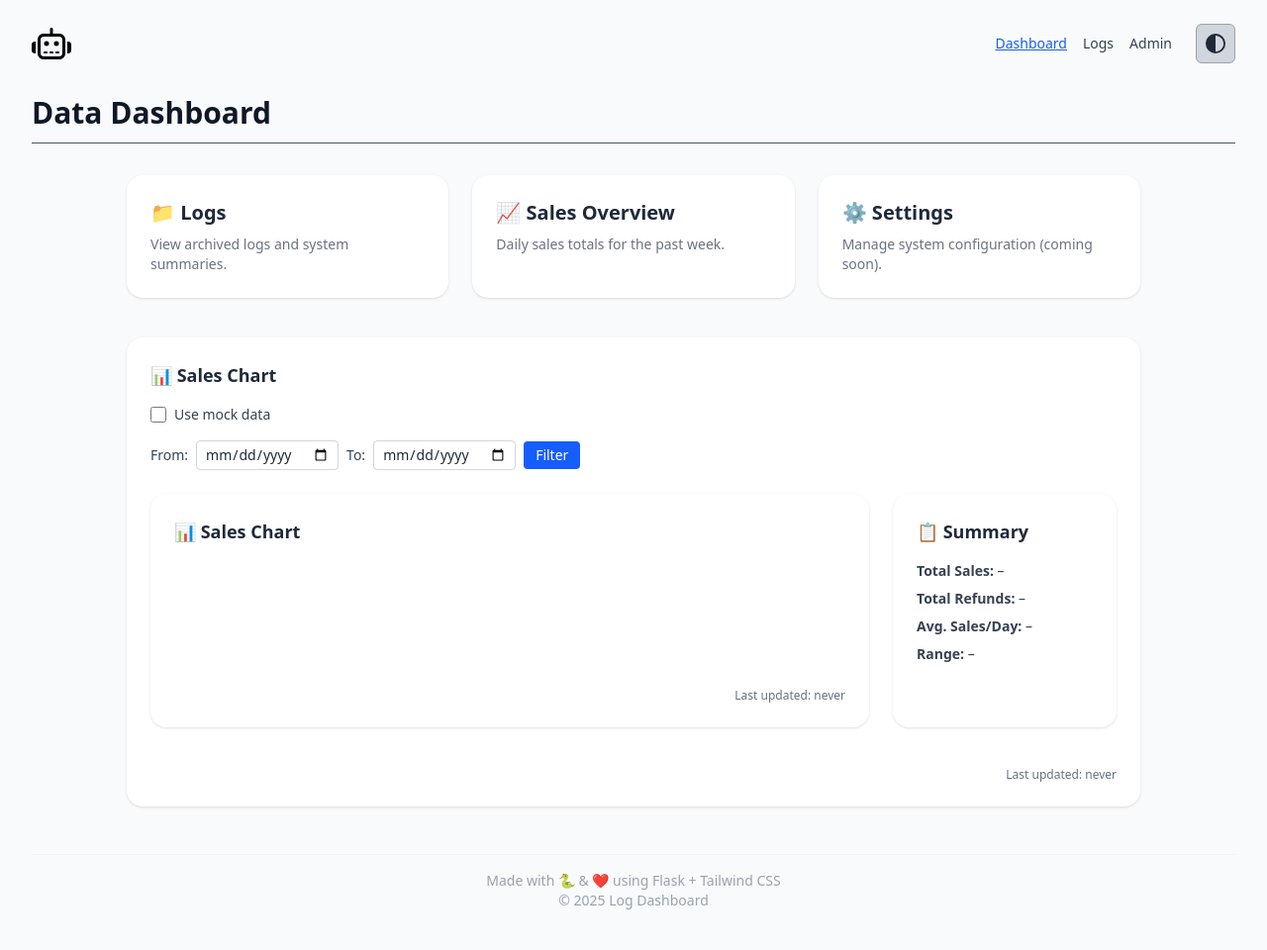
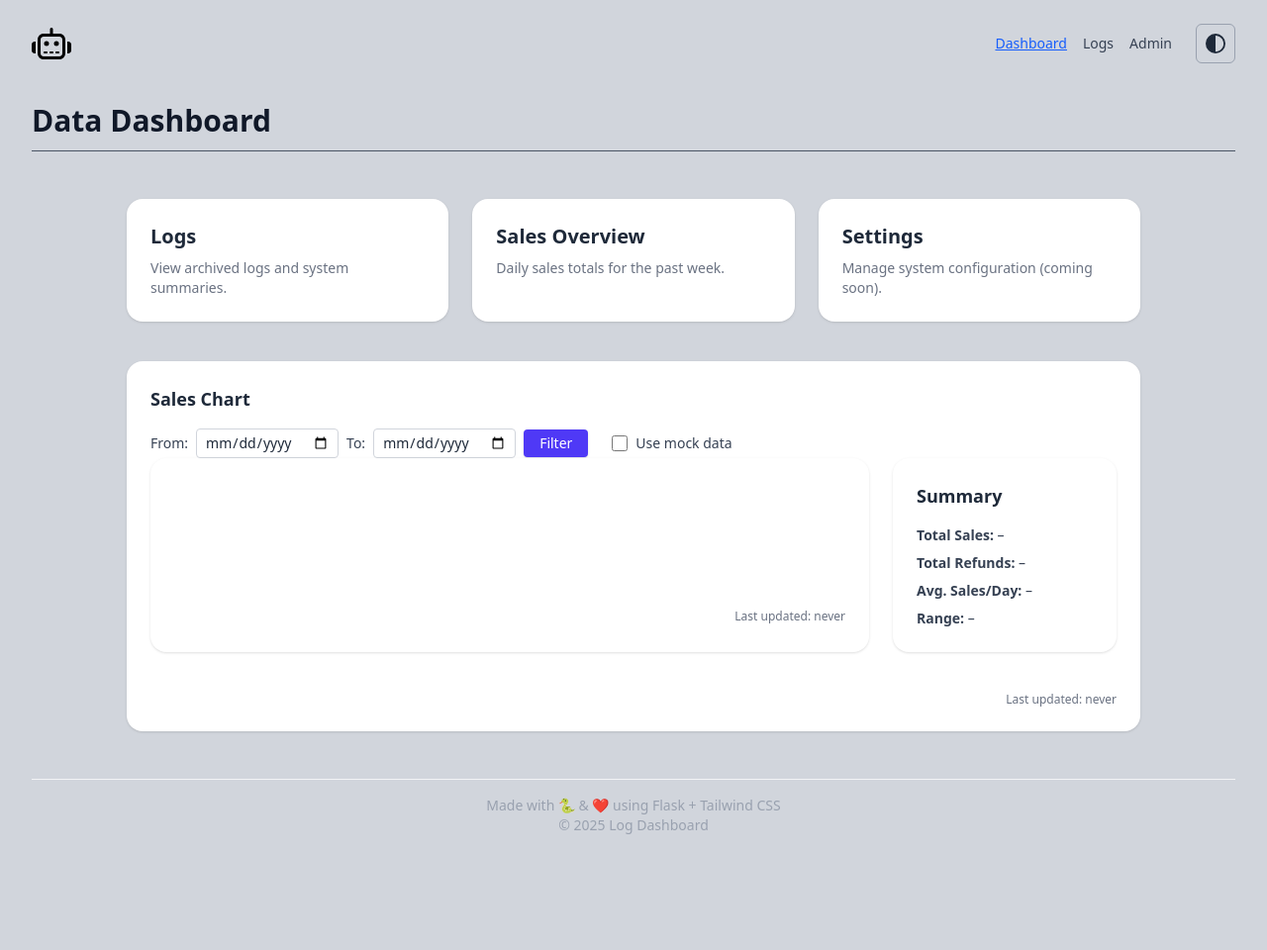
Before and after one commit to vaughn-taylor/python-playground, a Flask app: page / in a window 1280 px wide. Shown: the whole page at 99% size. After the commit the page ends 843 px from the top, so only its background shows below. Run offline with Flask 3, Linux system fonts and the light colour scheme; style sheets or scripts are compiled from the project's sources.

Commit message:
styling
Still needs more, but less distracting

```diff
--- a/src/backend/templates/components/navbar.html
+++ b/src/backend/templates/components/navbar.html
@@ -78,6 +78,6 @@ text-blue-600 dark:text-blue-400 underline{% endif %}">Admin</a>
     </script>
 </header>
 
-<h1 class="mt-8 mb-8 pb-3 text-3xl font-bold text-gray-900 dark:text-white border-b border-gray-600">
+<h1 class="mt-10 mb-12 pb-3 text-3xl font-bold text-gray-900 dark:text-white border-b border-gray-600">
     {{ page_title | default("Data Dashboard") }}
 </h1>
--- a/src/backend/templates/frontend/archive.html
+++ b/src/backend/templates/frontend/archive.html
@@ -1,7 +1,5 @@
 {% extends "layout/base.html" %}
 {% block content %}
-
-<h2 class="text-lg font-semibold text-gray-800 dark:text-white mb-4">Archived Logs</h2>
 
 <div class="grid gap-4 sm:grid-cols-2 lg:grid-cols-3">
     {% if files %}
--- a/src/backend/templates/frontend/index.html
+++ b/src/backend/templates/frontend/index.html
@@ -6,43 +6,43 @@
 <div class="grid grid-cols-1 sm:grid-cols-2 xl:grid-cols-3 gap-6 mb-10">
   <a href="{{ url_for('logs.index') }}"
     class="bg-white dark:bg-gray-800 p-6 rounded-2xl shadow hover:bg-gray-50 dark:hover:bg-gray-700 transition">
-    <h2 class="text-xl font-semibold mb-2">📁 Logs</h2>
+    <h2 class="text-xl font-semibold mb-2">Logs</h2>
     <p class="text-sm text-gray-500 dark:text-gray-300">View archived logs and system summaries.</p>
   </a>
   <div class="bg-white dark:bg-gray-800 p-6 rounded-2xl shadow">
-    <h2 class="text-xl font-semibold mb-2">📈 Sales Overview</h2>
+    <h2 class="text-xl font-semibold mb-2">Sales Overview</h2>
     <p class="text-sm text-gray-500 dark:text-gray-300">Daily sales totals for the past week.</p>
   </div>
   <div class="bg-white dark:bg-gray-800 p-6 rounded-2xl shadow">
-    <h2 class="text-xl font-semibold mb-2">⚙️ Settings</h2>
+    <h2 class="text-xl font-semibold mb-2">Settings</h2>
     <p class="text-sm text-gray-500 dark:text-gray-300">Manage system configuration (coming soon).</p>
   </div>
 </div>
 
 <!-- Chart Section -->
 <div class="bg-white dark:bg-gray-800 p-6 rounded-2xl shadow mb-10">
-  <h2 class="text-lg font-semibold text-gray-800 dark:text-white mb-4">📊 Sales Chart</h2>
-  <!-- Mock Data Toggle -->
-  <div class="flex items-center gap-2 mb-4">
-    <input type="checkbox" id="mockToggle" class="w-4 h-4 rounded border-gray-300 text-blue-600">
-    <label for="mockToggle" class="text-sm text-gray-700 dark:text-gray-300">Use mock data</label>
+  <h2 class="text-lg font-semibold text-gray-800 dark:text-white mb-4">Sales Chart</h2>
+  <div class="flex justify-start items-center">
+    <form id="sales-filter" class="flex flex-wrap gap-2 items-center">
+      <label class="text-sm text-gray-700 dark:text-gray-300">From:</label>
+      <input type="date" name="start" id="startDate"
+        class="px-2 py-1 rounded border border-gray-300 dark:border-gray-600 bg-white dark:bg-gray-800 text-sm text-gray-800 dark:text-gray-100">
+      <label class="text-sm text-gray-700 dark:text-gray-300">To:</label>
+      <input type="date" name="end" id="endDate"
+        class="px-2 py-1 rounded border border-gray-300 dark:border-gray-600 bg-white dark:bg-gray-800 text-sm text-gray-800 dark:text-gray-100">
+      <button type="submit"
+        class="bg-indigo-600 hover:bg-indigo-700 text-white text-sm px-4 py-1 rounded shadow">Filter</button>
+    </form>
+    <div class="flex items-center gap-2 ml-6">
+      <div class="flex items-center gap-2">
+        <input type="checkbox" id="mockToggle" class="w-4 h-4 rounded border-gray-300 text-blue-600">
+        <label for="mockToggle" class="text-sm text-gray-700 dark:text-gray-300">Use mock data</label>
+      </div>
+    </div>
   </div>
-  <!-- Date Filter -->
-  <form id="sales-filter" class="flex flex-wrap gap-2 items-center mb-6">
-    <label class="text-sm text-gray-700 dark:text-gray-300">From:</label>
-    <input type="date" name="start" id="startDate"
-      class="px-2 py-1 rounded border border-gray-300 dark:border-gray-600 bg-white dark:bg-gray-800 text-sm text-gray-800 dark:text-gray-100">
-
-    <label class="text-sm text-gray-700 dark:text-gray-300">To:</label>
-    <input type="date" name="end" id="endDate"
-      class="px-2 py-1 rounded border border-gray-300 dark:border-gray-600 bg-white dark:bg-gray-800 text-sm text-gray-800 dark:text-gray-100">
-
-    <button type="submit" class="px-3 py-1 rounded bg-blue-600 text-white text-sm hover:bg-blue-700">Filter</button>
-  </form>
   <div class="grid grid-cols-1 lg:grid-cols-4 gap-6 mb-10">
     <!-- Chart -->
     <div class="lg:col-span-3 bg-white dark:bg-gray-800 p-6 rounded-2xl shadow">
-      <h2 class="text-lg font-semibold text-gray-800 dark:text-white mb-4">📊 Sales Chart</h2>
       <canvas id="salesChart" height="120"></canvas>
       <p id="last-updated" class="text-xs text-gray-500 dark:text-gray-400 mt-2 text-right">
         Last updated: never
@@ -51,7 +51,7 @@
 
     <!-- Summary -->
     <div class="lg:col-span-1 bg-white dark:bg-gray-800 p-6 rounded-2xl shadow">
-      <h2 class="text-lg font-semibold text-gray-800 dark:text-white mb-4">📋 Summary</h2>
+      <h2 class="text-lg font-semibold text-gray-800 dark:text-white mb-4">Summary</h2>
       <div id="summary-stats" class="text-sm text-gray-700 dark:text-gray-300 space-y-2">
         <p><strong>Total Sales:</strong> <span id="stat-total-sales">–</span></p>
         <p><strong>Total Refunds:</strong> <span id="stat-total-refunds">–</span></p>
--- a/src/backend/templates/layout/base.html
+++ b/src/backend/templates/layout/base.html
@@ -24,7 +24,7 @@
     {% block head %}{% endblock %}
 </head>
 
-<body class="min-h-screen bg-gray-50 text-gray-800 dark:bg-gray-900 dark:text-gray-100 font-sans px-8 py-6">
+<body class="min-h-screen bg-gray-300 text-gray-800 dark:bg-gray-900 dark:text-gray-100 font-sans px-8 py-6">
 
     {% include 'components/navbar.html' %}
 
```
Also changed, not shown: src/backend/templates/admin/dashboard.html (+4 -7 lines), src/backend/templates/admin/pages/form.html (+5 -7 lines), src/backend/templates/admin/pages/list.html (+13 -12 lines), src/backend/templates/admin/sales/list.html (+9 -12 lines), src/backend/templates/frontend/logs.html (+8 -8 lines).
